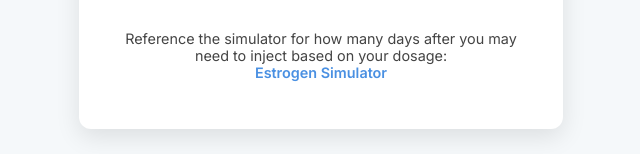
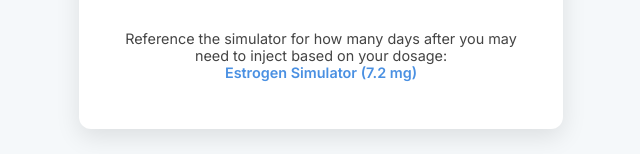
Before and after one commit to ciararkeith/estradiol-injection-calculator, a SvelteKit app: page / in a window 1280 px wide. Shown: the part 731-885 px from the top of the page, without its empty margins (319-959 px from the left). Built offline with nearby package versions, Linux system fonts and the light colour scheme.

Commit message:
development

```diff
--- a/src/routes/+page.svelte
+++ b/src/routes/+page.svelte
@@ -18,6 +18,9 @@
   }
 
   let result: number = $derived(calc(app_state.mode));
+  let mg: number = $derived(
+    app_state.mode !== "ml" ? calc("ml") / app_state.dosage : result,
+  );
 
   function click(_event: MouseEvent) {
     app_state.value = calc(app_state.mode);
@@ -101,9 +104,9 @@
     Reference the simulator for how many days after you may need to inject based
     on your dosage:<br />
     <a
-      href="https://transfemscience.org/misc/injectable-e2-simulator/"
+      href="https://sim.transfemscience.org/?e=ec_o&d={mg}&xm=20"
       target="_blank"
-      rel="noopener noreferrer">Estrogen Simulator</a
+      rel="noopener noreferrer">Estrogen Simulator ({mg} mg)</a
     >
   </footer>
 </main>
```
Also changed, not shown: 72 other files (tests, documents, lock files or other folders).
